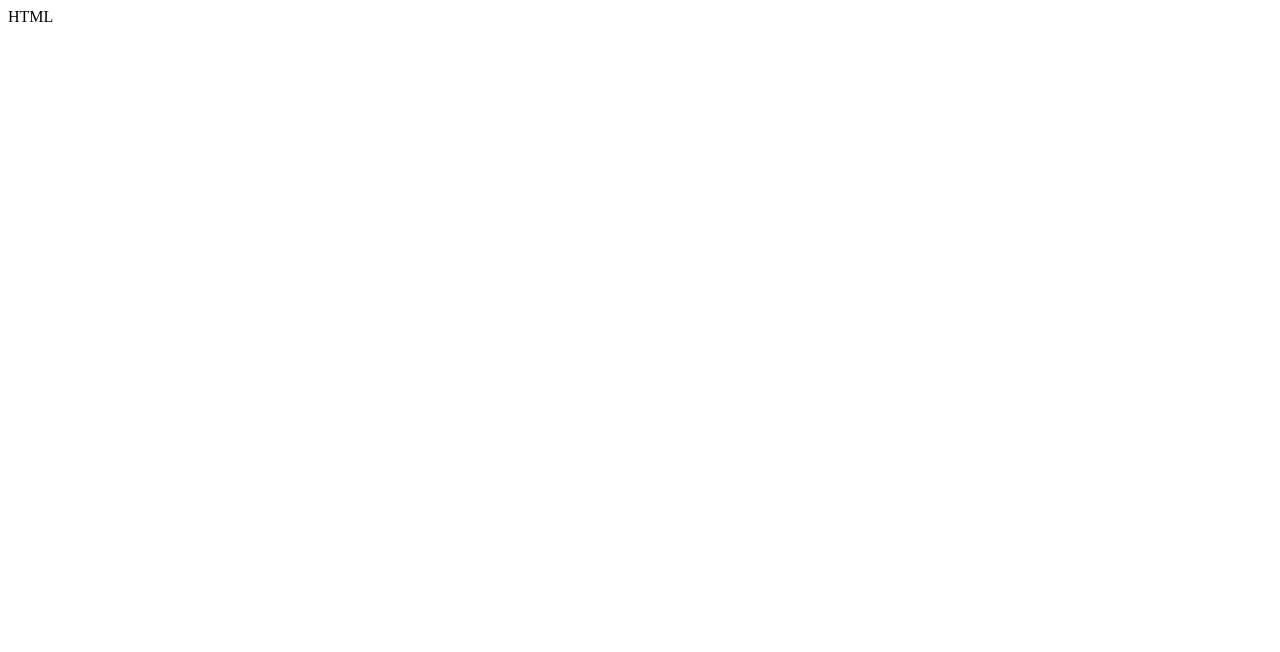
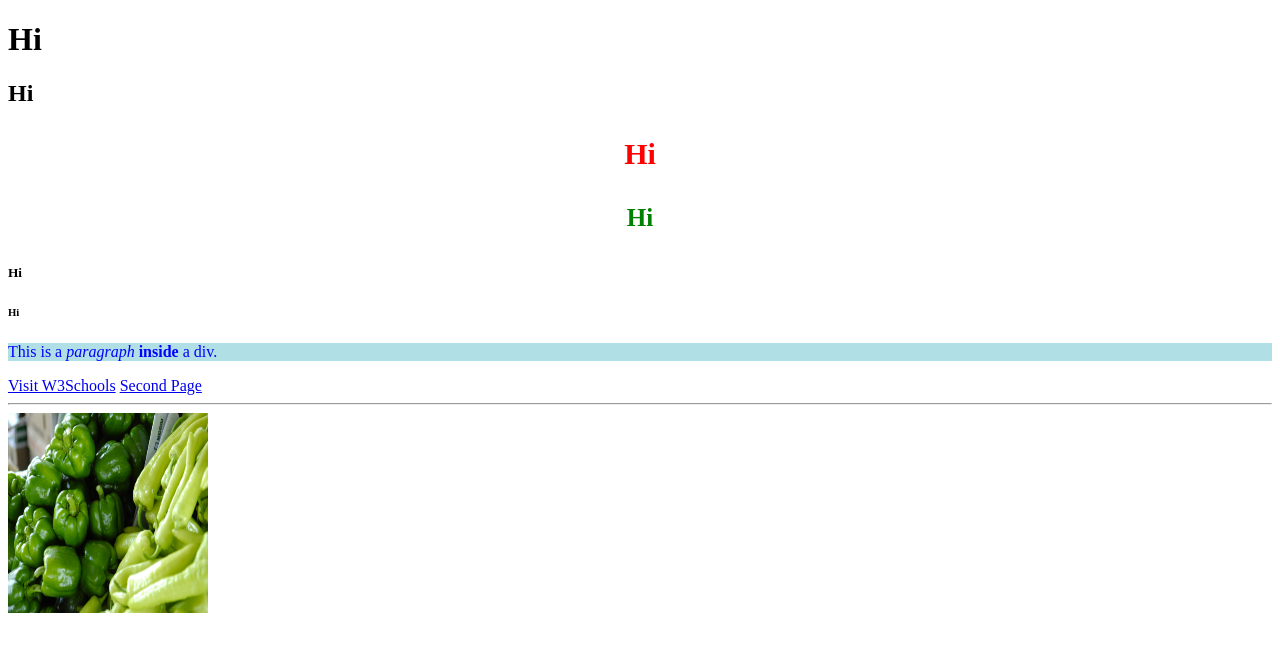
Before and after one commit to Matiz009/Full-Stack-Dev, a plain HTML site: page index.html in a window 1280 px wide. Drawn offline with Linux system fonts and the light colour scheme.

Commit message:
html css added;

```diff
--- a/index.html
+++ b/index.html
@@ -3,9 +3,49 @@
 <head>
     <meta charset="UTF-8">
     <meta name="viewport" content="width=device-width, initial-scale=1.0">
-    <title>Document</title>
+    <title>Full Stack Development</title>
+<style>
+
+h3 {
+    color: red;
+    font-size: 30px;
+    text-align: center;
+}
+h4 {
+    color: green;
+    font-size: 25px;
+    text-align: center;
+}
+</style>
 </head>
 <body>
-    HTML
+    <h1>Hi</h1>
+    <h2>Hi</h2>
+    <h3>Hi</h3>
+    <h4>Hi</h>
+    <h5>Hi</h5>
+    <h6>Hi</h6>
+
+<!--
+This is a comment in HTML
+You can use this to add notes or explanations in your code without affecting the output.
+-->
+
+<!--
+    Block tag example
+-->
+    <div style="background-color:powderblue;">
+        <p style="color: blue;">This is a <i>paragraph</i> <b>inside</b> a div.</p>
+    </div>
+    <a href="https://www.w3schools.com">Visit W3Schools</a>
+    <a href="./second.html">Second Page</a>
+<hr>
+
+    <img src="./resources/pexels-nc-farm-bureau-mark-2893525.jpg" alt="image" srcset="" height="200" width="200" />
+
+<p></p>
+
+
+
 </body>
 </html>
--- /dev/null
+++ b/styles/style.css
@@ -0,0 +1,6 @@
+div {
+  background-color: brown;
+  color: white;
+  padding: 10px;
+  border-radius: 5px;
+}
```
Also changed, not shown: second.html (added, +26 -0 lines), resources/pexels-nc-farm-bureau-mark-2893525.jpg (added).
